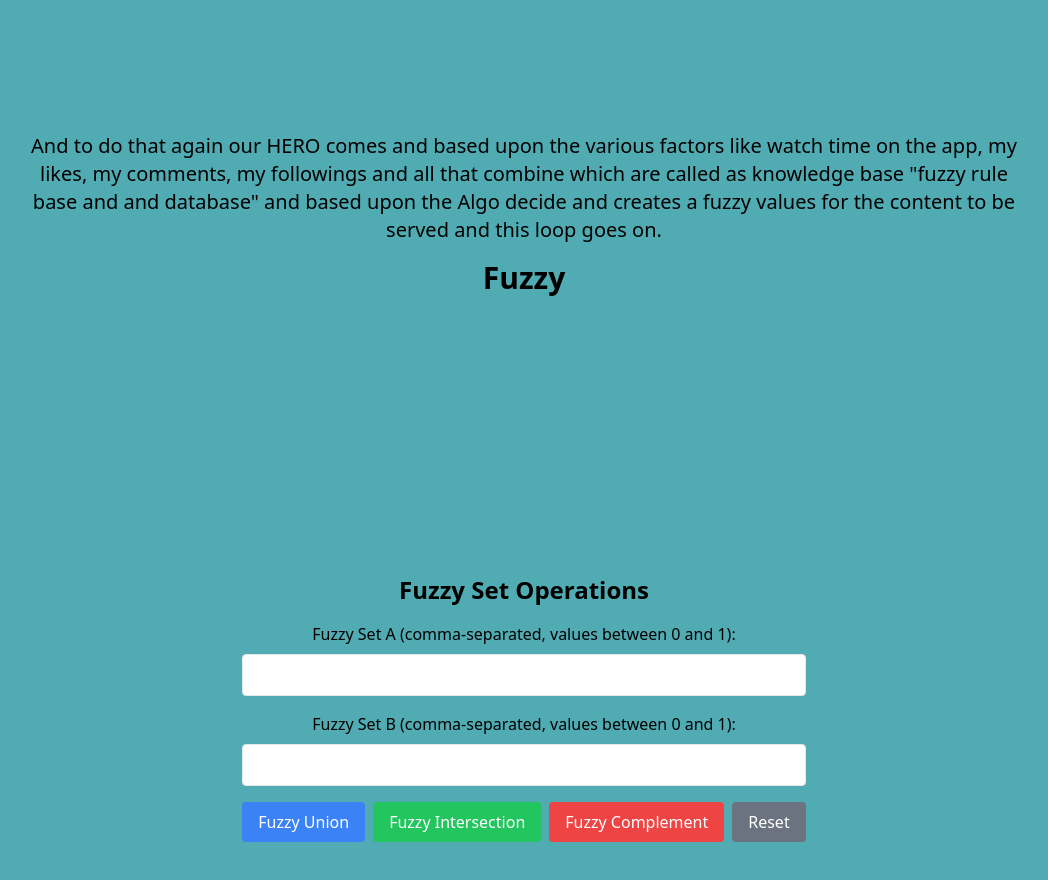
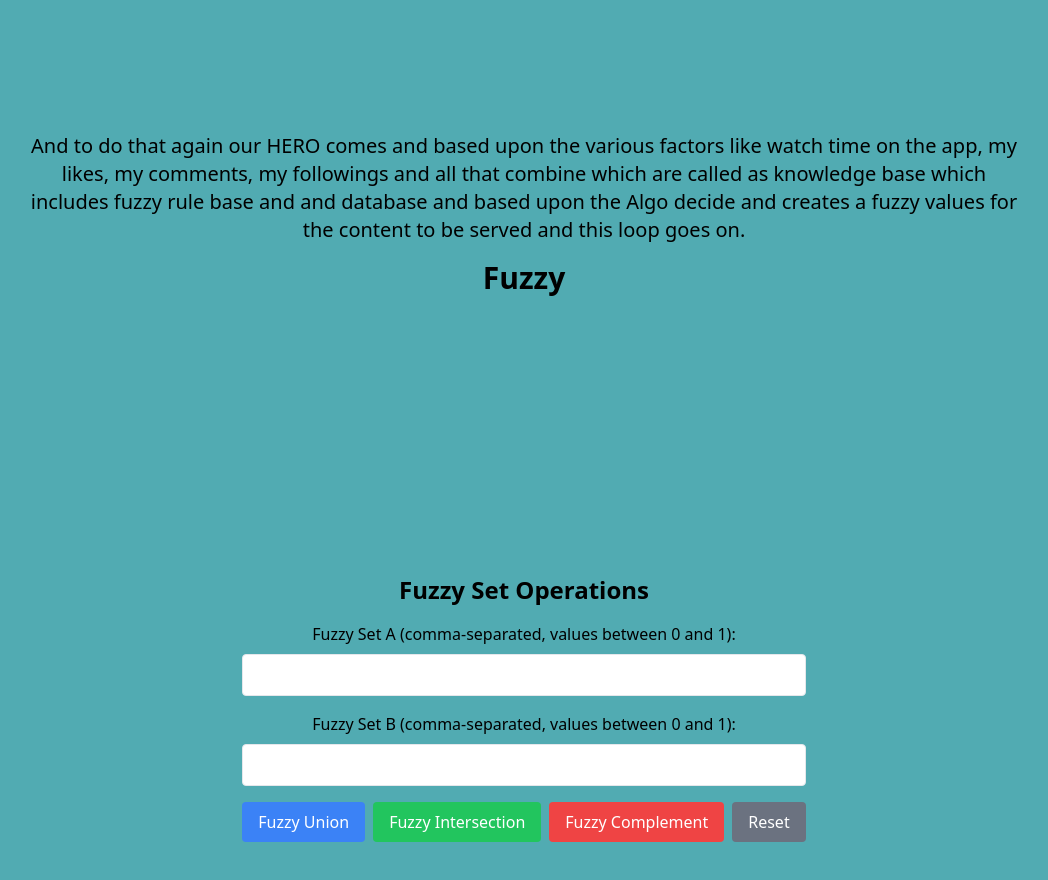
Before and after one commit to rahulkumarpahwa/portfolio, a Next.js app: page /projects/fuzzy-logic in a window 1280 px wide. Shown: the part 5380-6260 px from the top of the page, without its empty margins (116-1164 px from the left). Built offline with nearby package versions, Linux system fonts and the light colour scheme.

Commit message:
fix: clarify text in fuzzy logic page

```diff
--- a/src/app/projects/fuzzy-logic/page.tsx
+++ b/src/app/projects/fuzzy-logic/page.tsx
@@ -133,8 +133,8 @@ const BlogPage: React.FC = () => {
         <Text>
           And to do that again our HERO comes and based upon the various factors
           like watch time on the app, my likes, my comments, my followings and
-          all that combine which are called as knowledge base "fuzzy rule base
-          and and database" and based upon the Algo decide and creates a fuzzy
+          all that combine which are called as knowledge base which includes fuzzy rule base
+          and and database and based upon the Algo decide and creates a fuzzy
           values for the content to be served and this loop goes on.
         </Text>
 
```
